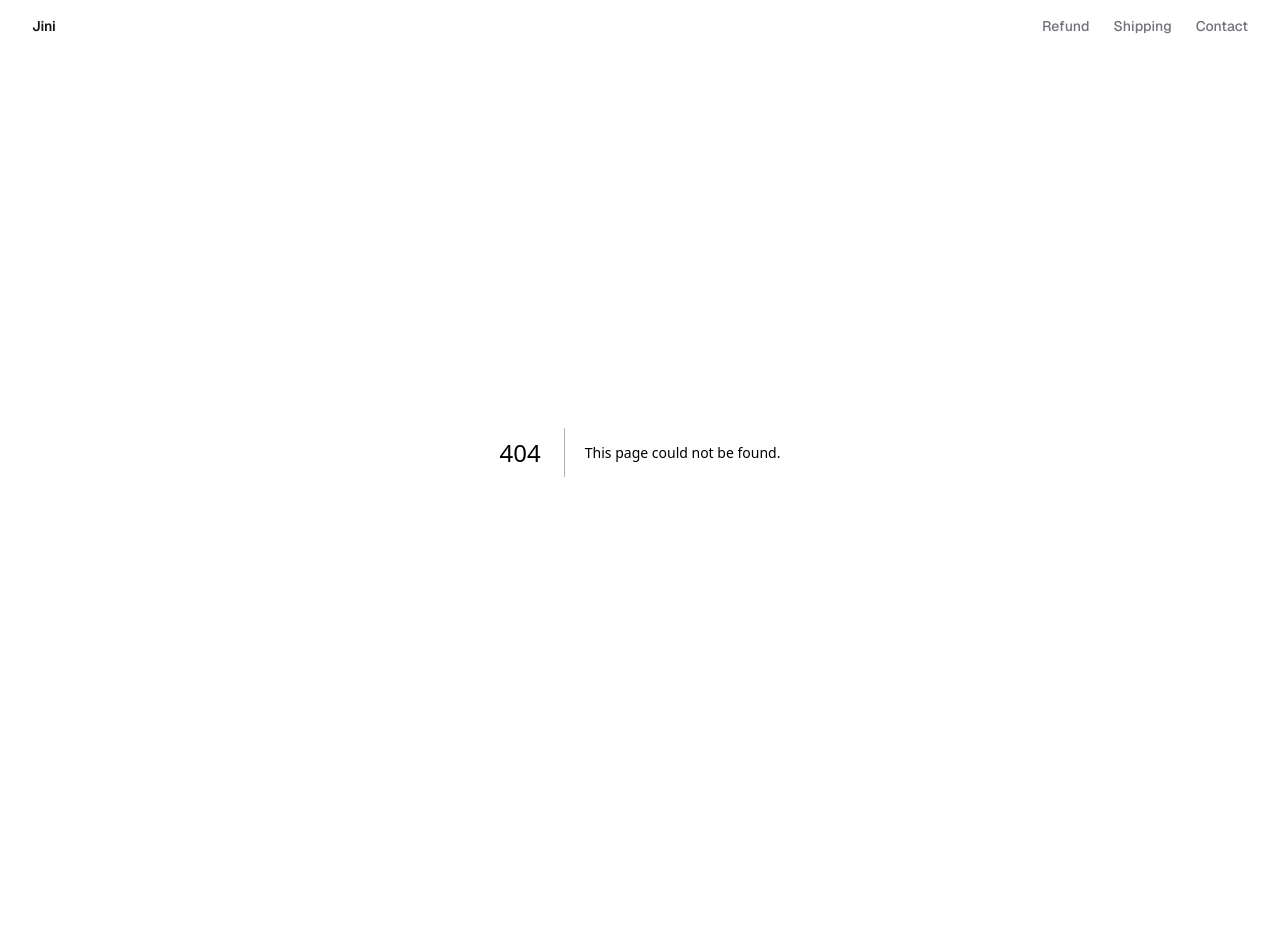
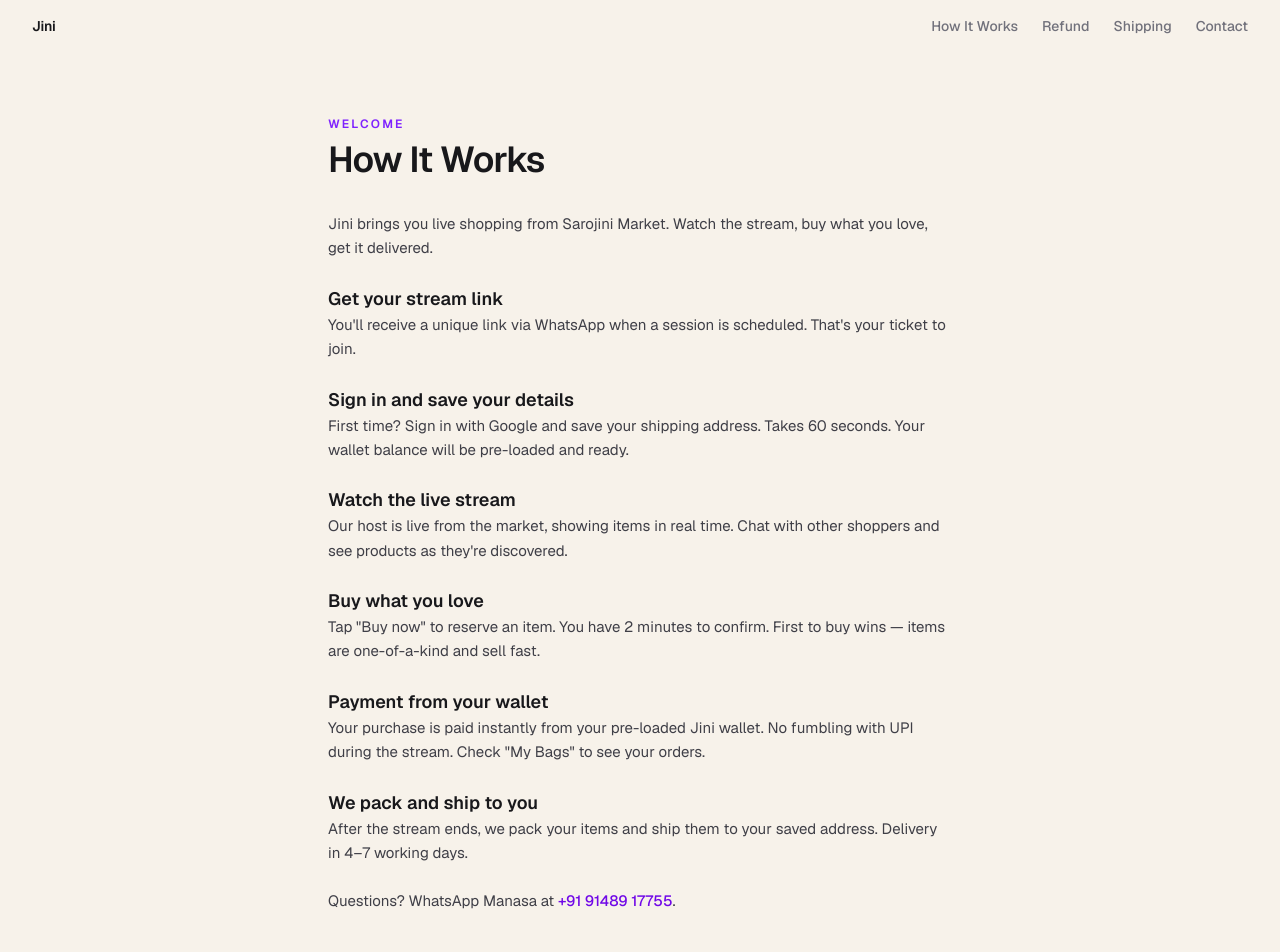
Before and after one commit to vagdotdev/jini-mvp-web, a Next.js app in the folder web/: page /how-it-works in a window 1280 px wide. Before the commit this address had no page. Shown: the top 952 px of the page. Before the commit the page ends 852 px from the top, so only its background shows below. Built offline with nearby package versions, Linux system fonts and the light colour scheme.

Commit message:
Add How It Works page to navigation
- Created /how-it-works page with clean, minimal design
- Added navigation link in site header
- Matches style of other policy pages (Refund, Shipping, Contact)
- Simple text-focused layout without unnecessary decoration

```diff
--- /dev/null
+++ b/web/app/how-it-works/page.tsx
@@ -0,0 +1,90 @@
+import type { Metadata } from "next";
+import Link from "next/link";
+import { PolicyShell } from "@/components/site/policy-shell";
+
+export const metadata: Metadata = {
+  title: "How It Works · Jini",
+};
+
+export default function HowItWorksPage() {
+  return (
+    <PolicyShell eyebrow="Welcome" title="How It Works">
+      <p>
+        Jini brings you live shopping from Sarojini Market. Watch the stream,
+        buy what you love, get it delivered.
+      </p>
+
+      <div>
+        <h2 className="text-lg font-semibold text-zinc-900">
+          Get your stream link
+        </h2>
+        <p>
+          You'll receive a unique link via WhatsApp when a session is
+          scheduled. That's your ticket to join.
+        </p>
+      </div>
+
+      <div>
+        <h2 className="text-lg font-semibold text-zinc-900">
+          Sign in and save your details
+        </h2>
+        <p>
+          First time? Sign in with Google and save your shipping address. Takes
+          60 seconds. Your wallet balance will be pre-loaded and ready.
+        </p>
+      </div>
+
+      <div>
+        <h2 className="text-lg font-semibold text-zinc-900">
+          Watch the live stream
+        </h2>
+        <p>
+          Our host is live from the market, showing items in real time. Chat
+          with other shoppers and see products as they're discovered.
+        </p>
+      </div>
+
+      <div>
+        <h2 className="text-lg font-semibold text-zinc-900">
+          Buy what you love
+        </h2>
+        <p>
+          Tap "Buy now" to reserve an item. You have 2 minutes to confirm.
+          First to buy wins — items are one-of-a-kind and sell fast.
+        </p>
+      </div>
+
+      <div>
+        <h2 className="text-lg font-semibold text-zinc-900">
+          Payment from your wallet
+        </h2>
+        <p>
+          Your purchase is paid instantly from your pre-loaded Jini wallet. No
+          fumbling with UPI during the stream. Check "My Bags" to see your
+          orders.
+        </p>
+      </div>
+
+      <div>
+        <h2 className="text-lg font-semibold text-zinc-900">
+          We pack and ship to you
+        </h2>
+        <p>
+          After the stream ends, we pack your items and ship them to your saved
+          address. Delivery in 4–7 working days.
+        </p>
+      </div>
+
+      <p>
+        Questions? WhatsApp Manasa at{" "}
+        <Link
+          href="https://wa.me/919148917755"
+          className="font-medium text-violet-700 hover:underline"
+        >
+          +91 91489 17755
+        </Link>
+        .
+      </p>
+    </PolicyShell>
+  );
+}
--- a/web/components/site/site-header.tsx
+++ b/web/components/site/site-header.tsx
@@ -20,6 +20,9 @@
         Jini
       </Link>
       <nav className="flex items-center gap-4 text-xs font-medium text-zinc-500 sm:gap-6 sm:text-sm">
+        <Link href="/how-it-works" className="hover:text-zinc-900">
+          How It Works
+        </Link>
         <Link href="/refund" className="hover:text-zinc-900">
           Refund
         </Link>
```
